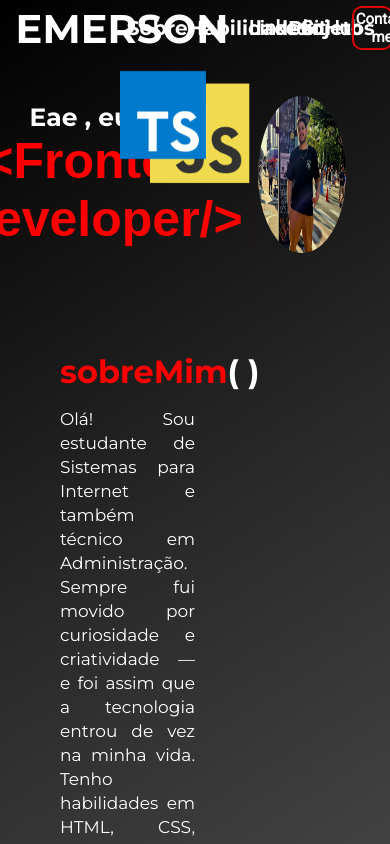
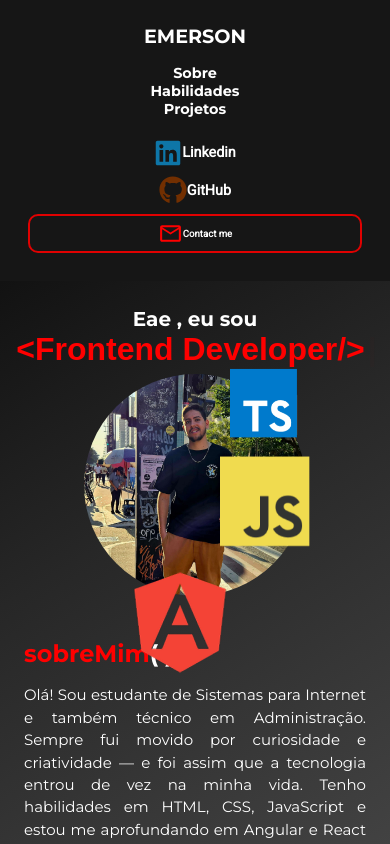
Before and after one commit to EmersonEcode/portifolio, a React (Create React App) app: page / in a window 390 px wide. Built offline with nearby package versions, Linux system fonts and the light colour scheme; a web font is replaced by a local one.

Commit message:
Adcionando os estilos do skill.module.css e do projects.module.css e modificando o aboutme.module.css apresentation.module.css e header.module.css aplicando responsividade a todos esses componentes de estilo

```diff
--- a/src/styles/aboutme.module.css
+++ b/src/styles/aboutme.module.css
@@ -1,12 +1,11 @@
-.content{
+.content {
     display: flex;
     flex-direction: column;
-    justify-content: space-between;
-    padding: 60px;
+    padding: 3.5rem;
+    width: 100%;
   }
 
-
-.content > h2{
+  .content > h2 {
     font-size: 2rem;
     align-self: baseline;
     color: #FF0000;
@@ -14,19 +13,67 @@
   }
 
   .content > h2 > span {
-    color:white;
+    color: white;
     font-size: 2rem;
   }
 
-.aboutMe{
+  .aboutMe {
     display: flex;
     flex-direction: column;
     width: 50%;
-
   }
 
-.aboutMe > p{
+  .aboutMe > p {
     text-align: justify;
     line-height: 1.5rem;
     font-size: 1.0625rem;
   }
+
+  @media (max-width: 1024px) {
+    .content {
+      padding: 2.5rem;
+    }
+
+    .aboutMe {
+      width: 70%;
+    }
+  }
+
+  @media (max-width: 768px) {
+    .content {
+      padding: 2rem;
+    }
+
+    .content > h2,
+    .content > h2 > span {
+      font-size: 1.7rem;
+    }
+
+    .aboutMe {
+      width: 85%;
+    }
+
+    .aboutMe > p {
+      font-size: 1rem;
+    }
+  }
+
+  @media (max-width: 480px) {
+    .content {
+      padding: 1.5rem;
+    }
+
+    .content > h2,
+    .content > h2 > span {
+      font-size: 1.5rem;
+    }
+
+    .aboutMe {
+      width: 100%;
+    }
+
+    .aboutMe > p {
+      font-size: 0.9375rem;
+      line-height: 1.4rem;
+    }
+  }
--- a/src/styles/apresentation.module.css
+++ b/src/styles/apresentation.module.css
@@ -1,39 +1,39 @@
-section{
+section {
   display: flex;
   flex-direction: row;
   justify-content: space-between;
-    margin-top: 10%;
+  margin-top: 5%;
+  height: 90%;
 }
 
-.intro{
+.intro {
   width: 55%;
   display: flex;
   flex-direction: column;
   align-items: center;
   padding: 1.5%;
+}
 
-}
-.introText{
+.introText {
   display: flex;
   flex-direction: column;
   align-items: baseline;
 }
 
-.apresentationParagraph{
+.apresentationParagraph {
   font-size: 25px;
   font-weight: bold;
 }
+
 .namecodeParagraph {
   font-family: 'Monda', sans-serif;
-    font-size: 50px; /* menor pra evitar quebrar em telas pequenas */
+  font-size: 50px;
   font-weight: bold;
   color: #FF0000;
   text-align: center;
 }
 
-
-
-.logo{
+.logo {
   width: 50%;
   display: flex;
   flex-direction: column;
@@ -41,46 +41,201 @@ section{
   position: relative;
 }
 
-
-.foto{
+.foto {
   width: 50%;
-    height: 100%;
+  height: auto;
+  aspect-ratio: 1/1;
   border-radius: 50%;
   display: block;
 }
 
 .angularIcon {
   position: absolute;
+  width: 140px;
   top: 260px;
   left: 200px;
-    width: 140px;
   animation: float 6s ease-in-out infinite;
   animation-delay: 0s;
+  transition: all 0.3s ease;
 }
 
 .javascriptIcon {
   position: absolute;
+  width: 100px;
   bottom: 50px;
   right: 140px;
-    width: 100px;
   animation: float 6s ease-in-out infinite;
   animation-delay: 1.5s;
+  transition: all 0.3s ease;
 }
 
 .typescriptIcon {
   position: absolute;
+  width: 90px;
   top: 0px;
   right: 180px;
-    width: 90px;
   animation: float 5s ease-in-out infinite;
   animation-delay: 3s;
+  transition: all 0.3s ease;
 }
 
 @keyframes float {
-    0%, 100% {
-      transform: translateY(0px);
+  0%, 100% { transform: translateY(0px); }
+  50% { transform: translateY(-25px); }
 }
-    50% {
-      transform: translateY(-25px);
+
+/* Media Queries completas */
+@media (max-width: 1440px) {
+  .angularIcon {
+    width: 120px;
+    top: 220px;
+    left: 180px;
+  }
+  .javascriptIcon {
+    width: 90px;
+    right: 120px;
+  }
+  .typescriptIcon {
+    width: 80px;
+    right: 150px;
   }
 }
+
+@media (max-width: 1200px) {
+  .angularIcon {
+    width: 110px;
+    top: 200px;
+    left: 160px;
+  }
+  .javascriptIcon {
+    width: 80px;
+    bottom: 40px;
+    right: 110px;
+  }
+  .typescriptIcon {
+    width: 70px;
+    top: 10px;
+    right: 130px;
+  }
+}
+
+@media (max-width: 992px) {
+  section {
+    flex-direction: column;
+    align-items: center;
+    height: auto;
+  }
+
+  .intro, .logo {
+    width: 80%;
+  }
+
+  .foto {
+    width: 40%;
+  }
+
+  .angularIcon {
+    width: 140px;
+    top: 220px;
+    left: 220px;
+  }
+
+  .javascriptIcon {
+    bottom: 30px;
+    width: 110px;
+    right: 180px;
+  }
+
+  .typescriptIcon {
+    width: 90px;
+    right: 220px;
+  }
+}
+
+@media (max-width: 768px) {
+  .intro, .logo {
+    width: 90%;
+  }
+
+  .namecodeParagraph {
+    font-size: 40px;
+  }
+
+  .foto {
+    width: 50%;
+  }
+
+  .angularIcon {
+    width: 120px;
+    top: 220px;
+    left: 180px;
+  }
+
+  .javascriptIcon {
+    width: 100px;
+    right: 140px;
+  }
+
+  .typescriptIcon {
+    width: 80px;
+    right: 160px;
+  }
+}
+
+
+@media (max-width: 576px) {
+  .intro, .logo {
+    width: 95%;
+  }
+
+  .apresentationParagraph {
+    font-size: 20px;
+  }
+
+  .namecodeParagraph {
+    font-size: 32px;
+  }
+
+  .foto {
+    width: 60%;
+  }
+
+  .angularIcon {
+    width: 70px;
+    top: 140px;
+    left: 140px;
+  }
+
+  .javascriptIcon {
+    width: 60px;
+    bottom: 40px;
+    right: 80px;
+  }
+
+  .typescriptIcon {
+    width: 50px;
+    top: 20px;
+    right: 100px;
+  }
+}
+
+
+@media (max-width: 470px) {
+  .angularIcon {
+    width: 100px;
+    top: 200px;
+    left: 120px;
+  }
+
+  .javascriptIcon {
+    width: 90px;
+    right: 70px;
+    bottom: 30px;
+  }
+
+  .typescriptIcon {
+    width: 70px;
+    right: 80px;
+
+  }
+}
--- a/src/styles/header.module.css
+++ b/src/styles/header.module.css
@@ -4,86 +4,168 @@ header {
     justify-content: space-between;
     align-items: center;
     width: 100%;
-    padding: 1% 4%;
-    align-items: center;
-}
+    padding: 1rem 4%;
+    background-color: #161616;
+    position: relative;
+    z-index: 1000;
+  }
 
-.logo{
+  .logo {
     width: 25%;
     display: flex;
-    flex-direction: row;
-    justify-content: baseline;
-}
+    align-items: center;
+  }
 
-.navContact{
+  .navContact {
     display: flex;
     flex-direction: row;
     width: 35%;
     align-items: center;
     font-family: 'Roboto', sans-serif;
-}
-.nav {
+  }
+
+  .nav {
     display: flex;
     flex-direction: row;
     width: 28%;
     align-items: center;
+  }
 
-}
+  .navContact > ol > li {
+    display: flex;
+    align-items: center;
+    justify-content: center;
+    margin-right: 10px;
+    width: 100%;
+    cursor: pointer;
+  }
 
-.navContact > ol > li{
+  ol {
     display: flex;
     flex-direction: row;
-    align-items: center;
-    justify-content: space-around;
-    margin-right: 10px;
-    width: 33%;
-    cursor: pointer;
-
-}
-ol {
-    display: flex;
-    flex-direction: row;
-    justify-content: space-around;
+    justify-content: space-between;
     align-items: center;
     list-style: none;
     width: 100%;
+    padding: 0;
+    margin: 0;
+  }
 
-}
-
-li{
-    font-size: 20px;
+  li {
+    font-size: 1rem;
     font-weight: bold;
     width: 100%;
     cursor: pointer;
-}
+    text-align: center;
+  }
 
-.navContact > ol > li a{
+  .navContact > ol > li a {
     text-decoration: none;
     width: 100%;
     border: solid 2px rgba(224, 1, 1, 1);
-    padding: 5%;
+    padding: 0.5rem;
     display: flex;
-    justify-content: space-around;
+    justify-content: center;
     align-items: center;
     border-radius: 10px;
+    transition: all 0.3s ease;
+  }
 
-}
-.navContact > ol > li a > span{
+  .navContact > ol > li a > span {
     color: #fff;
-    font-size: 75%;
-}
-.navContact > ol > li a:hover{
+    font-size: 0.75rem;
+  }
+
+  .navContact > ol > li a:hover {
     border: solid 2px #70FF00;
     color: #70FF00;
-}
+  }
 
-.icon{
-  stroke: white;
-  fill: red;
-  color: transparent;
-  -webkit-text-stroke: 1px white;
-}
+  .icon {
+    stroke: white;
+    fill: red;
+    color: transparent;
+    -webkit-text-stroke: 1px white;
+  }
 
-h1{
-    font-size:40px;
-}
+  h1 {
+    font-size: 1.5rem;
+    color: white;
+    margin: 0;
+  }
+
+  /* Media Queries para Responsividade */
+
+  /* Tablets */
+  @media (max-width: 1024px) {
+    .logo {
+      width: 30%;
+    }
+
+    .navContact {
+      width: 40%;
+    }
+
+    .nav {
+      width: 30%;
+    }
+
+    li {
+      font-size: 0.9rem;
+    }
+  }
+
+  /* Tablets Pequenos */
+  @media (max-width: 768px) {
+    header {
+      flex-direction: column;
+      padding: 1rem 5%;
+    }
+
+    .logo, .navContact, .nav {
+      width: 100%;
+      justify-content: center;
+      margin: 0.5rem 0;
+    }
+
+    .navContact > ol > li {
+      margin-right: 5px;
+    }
+
+    .navContact > ol > li a {
+      padding: 0.5rem 0.3rem;
+    }
+  }
+
+  /* Celulares Grandes */
+  @media (max-width: 576px) {
+    ol {
+      flex-direction: column;
+    }
+
+    .navContact > ol > li {
+      margin: 0.3rem 0;
+      width: 100%;
+    }
+
+    .navContact > ol > li a {
+      width: 80%;
+      margin: 0 auto;
+    }
+
+    h1 {
+      font-size: 1.2rem;
+    }
+  }
+
+  /* Celulares Pequenos */
+  @media (max-width: 400px) {
+    .navContact > ol > li a {
+      width: 95%;
+      padding: 0.3rem;
+    }
+
+    .navContact > ol > li a > span {
+      font-size: 0.6rem;
+    }
+  }
--- /dev/null
+++ b/src/styles/projects.module.css
@@ -0,0 +1,147 @@
+.content {
+    display: flex;
+    flex-direction: column;
+    padding: 3.5rem;
+    margin: 0;
+    align-items: center;
+}
+
+.content > h2{
+    font-size: 2rem;
+    align-self: baseline;
+    color: #FF0000;
+    margin-bottom: 2rem;
+}
+
+.content > h2 > span {
+    color:white;
+    font-size: 2rem;
+}
+
+.contentList {
+    width: 100%;
+    display: flex;
+    margin-right: auto;
+    margin-left: auto;
+    align-items: center;
+
+}
+
+.list {
+    width: 100%;
+    display: grid;
+    grid-template-columns: repeat(2, 1fr);
+    gap: 2rem;
+    margin: 0;
+}
+
+.list > .listItem {
+    background-color: #454444;
+    padding: 1rem;
+    display: flex;
+    flex-direction: row;
+    border-radius: 0.2rem;
+    flex-direction: row;
+    justify-content: space-between;
+    min-height: 250px;
+    box-shadow: 0 4px 8px rgba(0, 0, 0, 0.1);
+    transition: transform 0.3s ease, box-shadow 0.3s ease;
+    cursor: pointer;
+}
+.listItem:hover{
+    transform: translateY(-5px);
+    box-shadow: 0 8px 16px rgba(0, 0, 0, 0.2);
+}
+
+.listItem > .imageContent {
+    width: 60%;
+    position: relative;
+    align-items: center;
+    display: flex;
+}
+.listItem > .infoContent {
+    width: 60%;
+    height: 100%;
+    position: relative;
+    font-size: 1rem;
+    padding: 1rem;
+}
+
+.infoContent > p {
+    text-align: justify;
+    margin: 20px;
+}
+
+.imageContent > img {
+    width: 100%;
+    height: 100%;
+    border-radius: 0.2rem;
+    object-fit: cover;
+}
+
+
+.listStacks{
+    display: flex;
+    flex-direction: row;
+    width: 100%;
+    justify-content: space-around;
+}
+
+@media (max-width: 1024px) {
+    .content {
+      padding: 2rem;
+    }
+
+    .list {
+      grid-template-columns: 1fr;
+      gap: 1.5rem;
+    }
+
+    .listItem {
+      flex-direction: column !important;
+      min-height: auto;
+    }
+
+    .listItem > .imageContent,
+    .listItem > .infoContent {
+      width: 100% !important;
+    }
+
+    .imageContent > img {
+      max-height: 200px;
+    }
+  }
+
+  @media (max-width: 768px) {
+    .content {
+      padding: 1.5rem;
+    }
+
+    .content > h2 {
+      font-size: 1.5rem;
+      margin-bottom: 1rem;
+    }
+
+    .content > h2 > span {
+      font-size: 1.5rem;
+    }
+
+    .list {
+      gap: 1rem;
+    }
+
+    .listItem {
+      padding: 0.8rem;
+    }
+
+    .infoContent > p {
+      margin: 10px 0;
+      font-size: 0.9rem;
+    }
+
+    .listStacks {
+      flex-wrap: wrap;
+      gap: 0.5rem;
+      justify-content: flex-start;
+    }
+  }
--- /dev/null
+++ b/src/styles/skills.module.css
@@ -0,0 +1,97 @@
+.content {
+    display: flex;
+    flex-direction: column;
+    gap: 1rem;
+    align-items: center;
+    width: 100%;
+    padding: 2rem 3.5rem;
+    background-color: #161616;
+    margin: 0;
+  }
+
+  .content > h2 {
+    font-size: 2rem;
+    align-self: baseline;
+    color: #FF0000;
+    margin-bottom: 1rem;
+  }
+
+  .content > h2 > span {
+    color: white;
+    font-size: 2rem;
+  }
+
+  .content > ol {
+    display: flex;
+    flex-direction: row;
+    justify-content: space-around;
+    padding: 1rem 2.5rem;
+    width: 70%;
+    align-self: baseline;
+  }
+
+  .content > ol > li > img {
+    width: 2.5rem;
+    height: 2.5rem;
+  }
+
+  .content > ol > li {
+    display: flex;
+    list-style: none;
+    padding: 0;
+  }
+
+  @media (max-width: 1024px) {
+    .content {
+      padding: 2rem;
+    }
+
+    .content > ol {
+      width: 85%;
+      padding: 1rem;
+    }
+  }
+
+  @media (max-width: 768px) {
+    .content {
+      padding: 1.5rem;
+    }
+
+    .content > h2,
+    .content > h2 > span {
+      font-size: 1.7rem;
+    }
+
+    .content > ol {
+      width: 100%;
+      display: grid;
+      grid-template-columns: repeat(3, 1fr);
+      gap: 1.5rem;
+      justify-content: center;
+    }
+
+    .content > ol > li > img {
+      width: 2rem;
+      height: 2rem;
+    }
+  }
+
+  @media (max-width: 480px) {
+    .content {
+      padding: 1rem;
+    }
+
+    .content > h2,
+    .content > h2 > span {
+      font-size: 1.5rem;
+    }
+
+    .content > ol {
+      gap: 1rem;
+    }
+
+    .content > ol > li > img {
+      width: 1.8rem;
+      height: 1.8rem;
+    }
+  }
```
Lines whose indentation alone changed are shown as unchanged.
